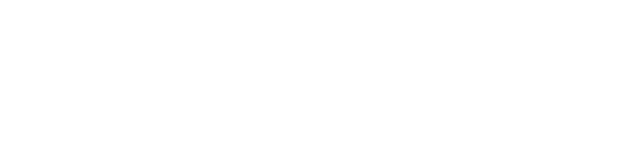
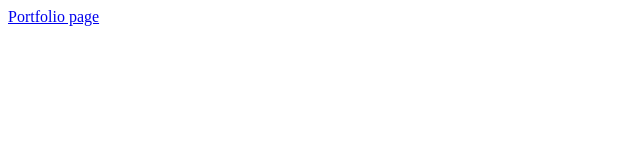
Before and after one commit to JodyFortuin/JodyFortuin.github.io, a plain HTML site: page index.html in a window 1280 px wide. Shown: the whole page, without its empty margins (0-640 px from the left). Drawn offline with Linux system fonts and the light colour scheme.

Commit message:
Update index.html

```diff
--- a/index.html
+++ b/index.html
@@ -6,6 +6,6 @@
     <title>Document</title>
 </head>
 <body>
-<a href="Portfoliopage.html"></a>
+<a href="Portfoliopage.html">Portfolio page</a>
 </body>
 </html>
```
